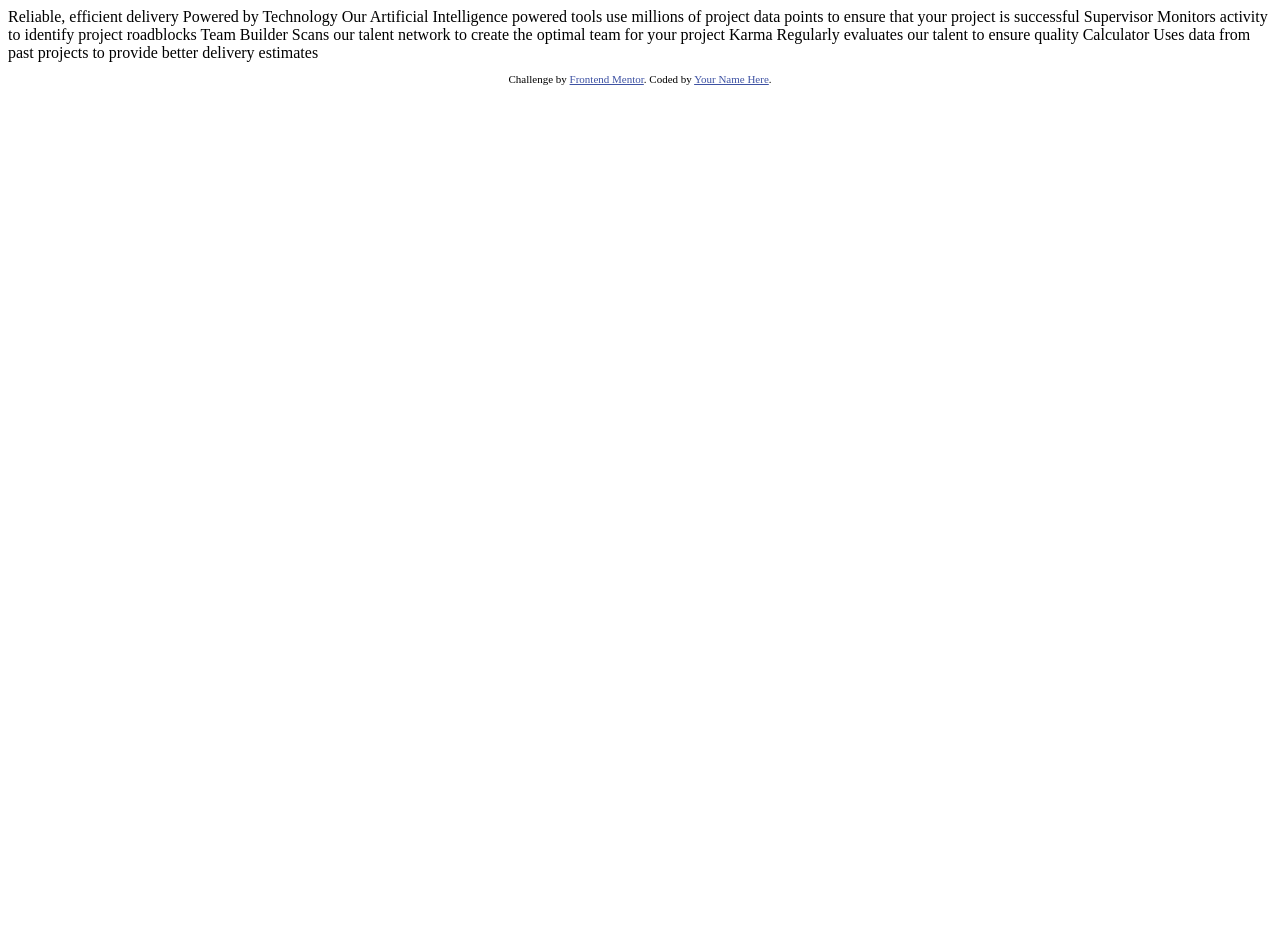
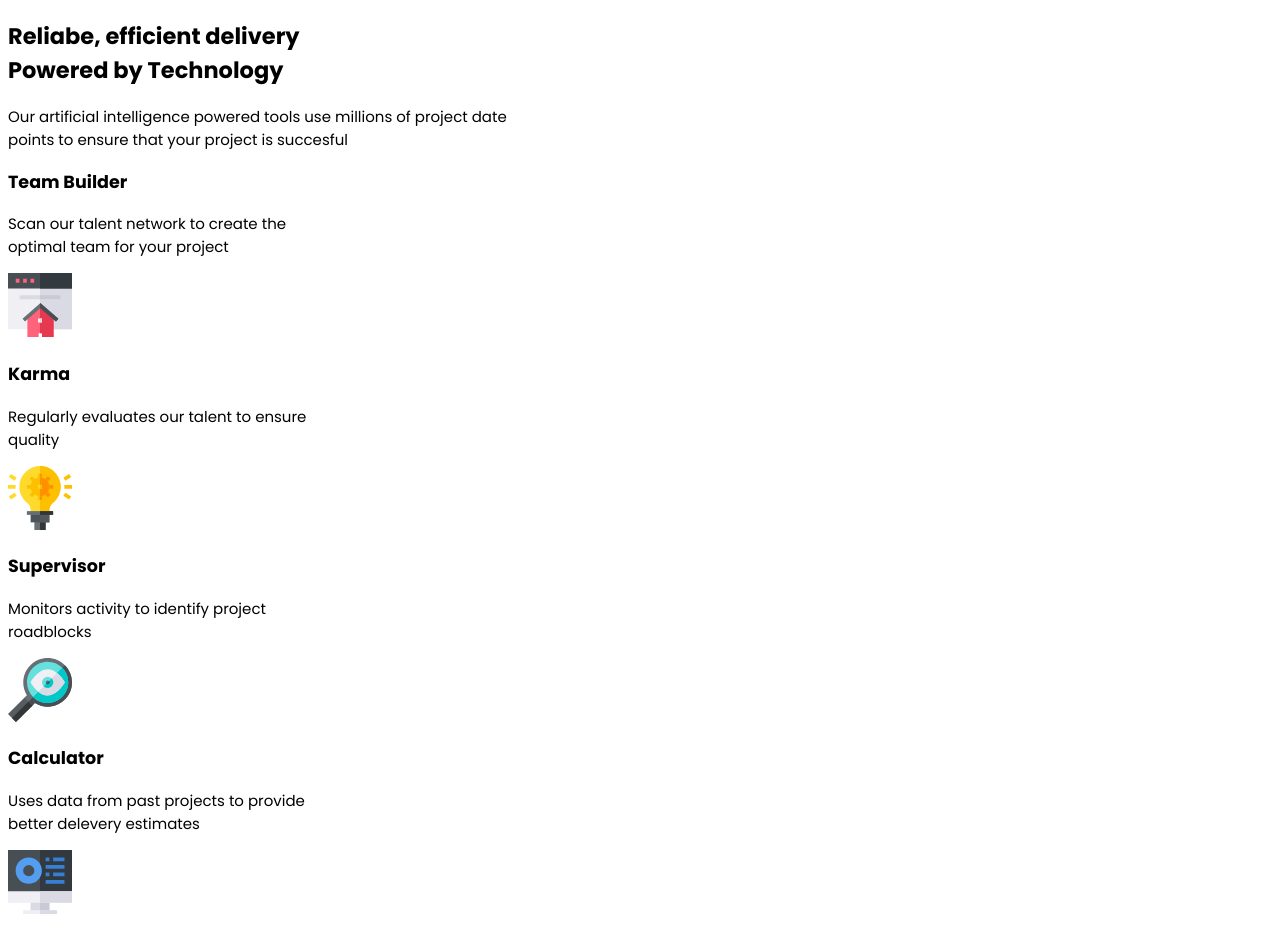
Before and after one commit to Daysse/FourCardFrontEndMentor, a plain HTML site: page index.html in a window 1280 px wide. Before the commit the page ends 800 px from the top, so only its background shows below. Drawn offline with Linux system fonts and the light colour scheme.

Commit message:
htmlBasic

```diff
--- a/index.html
+++ b/index.html
@@ -1,45 +1,43 @@
 <!DOCTYPE html>
-<html lang="en">
+<html lang="fr">
 <head>
   <meta charset="UTF-8">
-  <meta name="viewport" content="width=device-width, initial-scale=1.0"> <!-- displays site properly based on user's device -->
-
-  <link rel="icon" type="image/png" sizes="32x32" href="./images/favicon-32x32.png">
-
-  <title>Frontend Mentor | Four card feature section</title>
-
-  <!-- Feel free to remove these styles or customise in your own stylesheet 👍 -->
-  <style>
-    .attribution { font-size: 11px; text-align: center; }
-    .attribution a { color: hsl(228, 45%, 44%); }
-  </style>
+  <meta http-equiv="X-UA-Compatible" content="IE=edge">
+  <meta name="viewport" content="width=device-width, initial-scale=1.0">
+  <link rel="stylesheet" href="style.css">
+  <title>Document</title>
 </head>
 <body>
+  <section>
+    <h1>Reliabe, efficient delivery
+    <br>Powered by Technology</h1>
+    <p>Our artificial intelligence powered tools use millions of project date <br>
+    points to ensure that your project is succesful</p>
+    </section>
 
-  Reliable, efficient delivery
-  Powered by Technology
+    <div class="square-red">
+      <h3>Team Builder</h3>
+      <p>Scan our talent network to create the <br>
+         optimal team for your project</p>
+         <img src="/images/icon-team-builder.svg" alt="">
+    </div>
 
-  Our Artificial Intelligence powered tools use millions of project data points
-  to ensure that your project is successful
+    <div class="square-yellow">
+      <h3>Karma</h3>
+      <p>Regularly evaluates our talent to ensure<br>quality</p>
+      <img src="/images/icon-karma.svg" alt="">
+    </div>
 
-  Supervisor
-  Monitors activity to identify project roadblocks
+    <div class="square-green">
+      <h3>Supervisor</h3>
+      <p>Monitors activity to identify project<br>roadblocks</p>
+      <img src="/images/icon-supervisor.svg" alt="">
+    </div>
 
-  Team Builder
-  Scans our talent network to create the optimal team for your project
-
-  Karma
-  Regularly evaluates our talent to ensure quality
-
-  Calculator
-  Uses data from past projects to provide better delivery estimates
-
-
-  <footer>
-    <p class="attribution">
-      Challenge by <a href="https://www.frontendmentor.io?ref=challenge" target="_blank">Frontend Mentor</a>.
-      Coded by <a href="#">Your Name Here</a>.
-    </p>
-  </footer>
+    <div class="square-blue">
+      <h3>Calculator</h3>
+      <p>Uses data from past projects to provide <br>better delevery estimates</p>
+      <img src="/images/icon-calculator.svg" alt="">
+    </div>
 </body>
 </html>
--- /dev/null
+++ b/style.css
@@ -0,0 +1,6 @@
+@import url('https://fonts.googleapis.com/css2?family=Poppins:ital,wght@0,100;0,200;0,300;0,400;0,500;0,600;0,700;0,800;0,900;1,100;1,200;1,300;1,400;1,500;1,600;1,700;1,800;1,900&display=swap');
+
+body{
+    font-family: 'Poppins';
+    font-size: 15px;
+}
```
